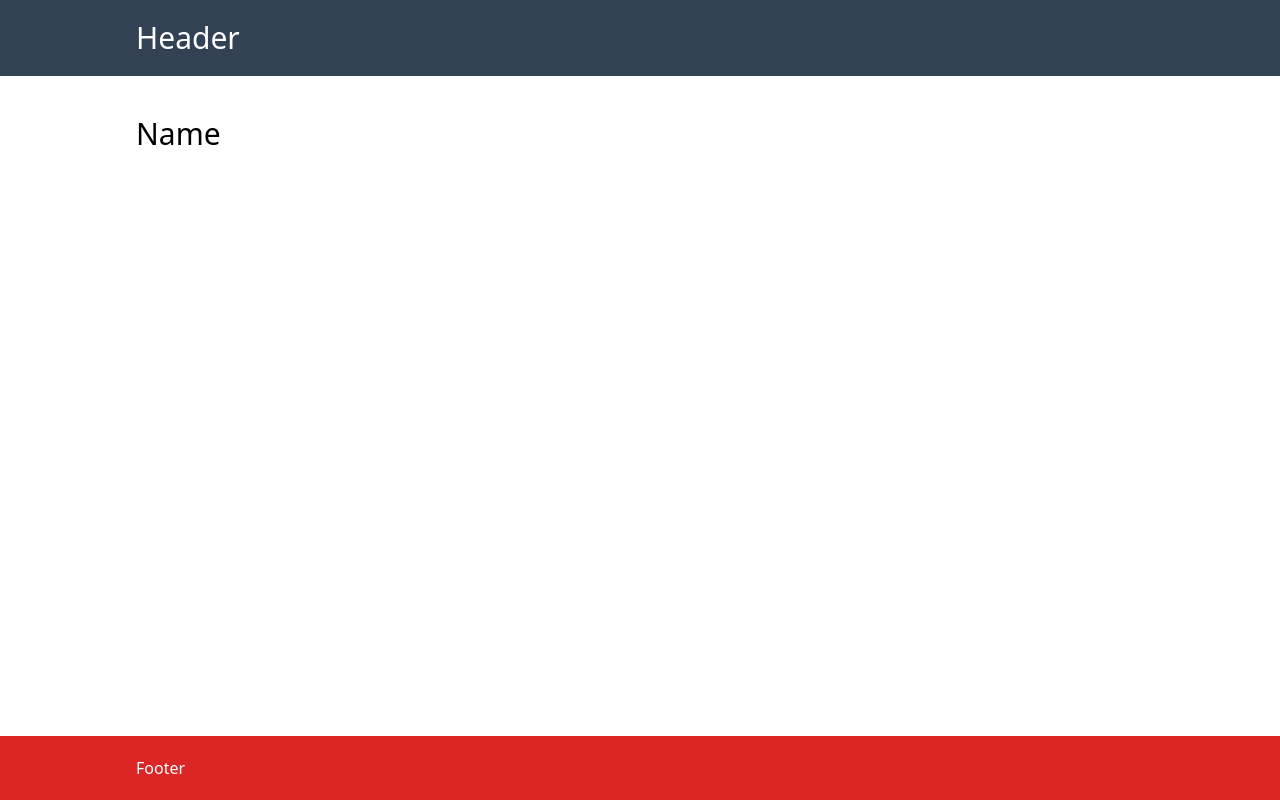
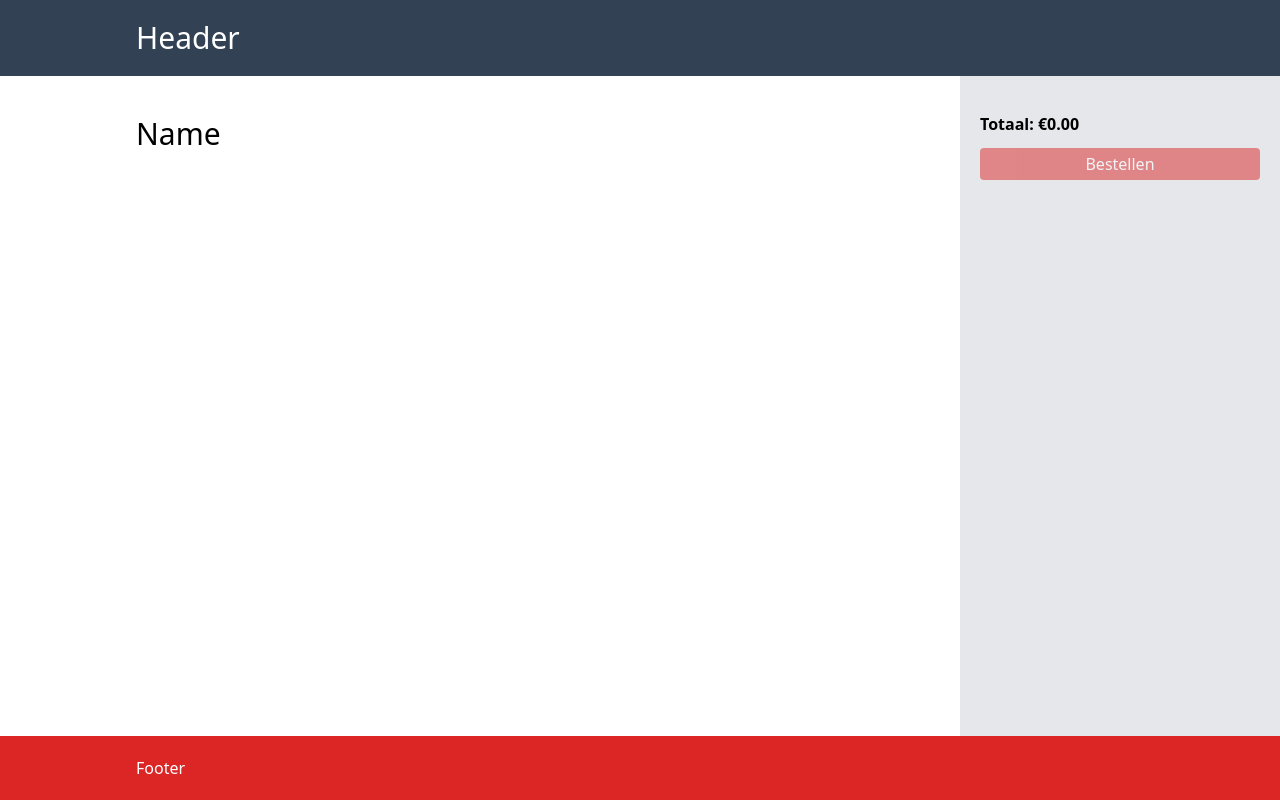
Before and after one commit to sjoerdvermeijden/vercel-deploy, a Next.js app: page /restaurants/0 in a window 1280 px wide. Built offline with nearby package versions, Linux system fonts and the light colour scheme.

Commit message:
Adds the cart component to the single restaurant page

```diff
--- a/src/pages/restaurants/[id].tsx
+++ b/src/pages/restaurants/[id].tsx
@@ -1,6 +1,8 @@
 import React from 'react'
 
 import Layout from '../../components/Layout/Layout'
+
+import Cart from '../../components/Cart/Cart'
 
 function RestaurantPage({ }) {
 
@@ -13,6 +15,7 @@ function RestaurantPage({ }) {
                     <ul className="menu flex flex-col gap-4">
                     </ul>
                 </div>
+                <Cart />
             </Layout>
         </div>
     )
```
